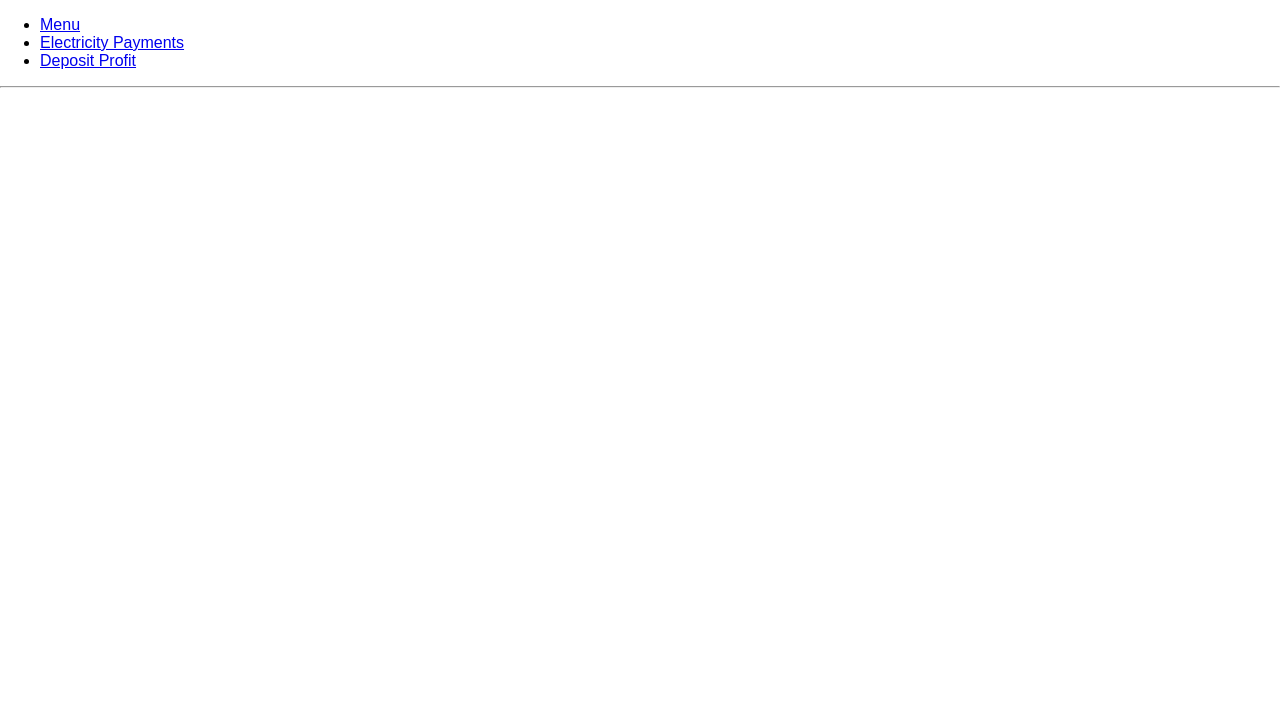
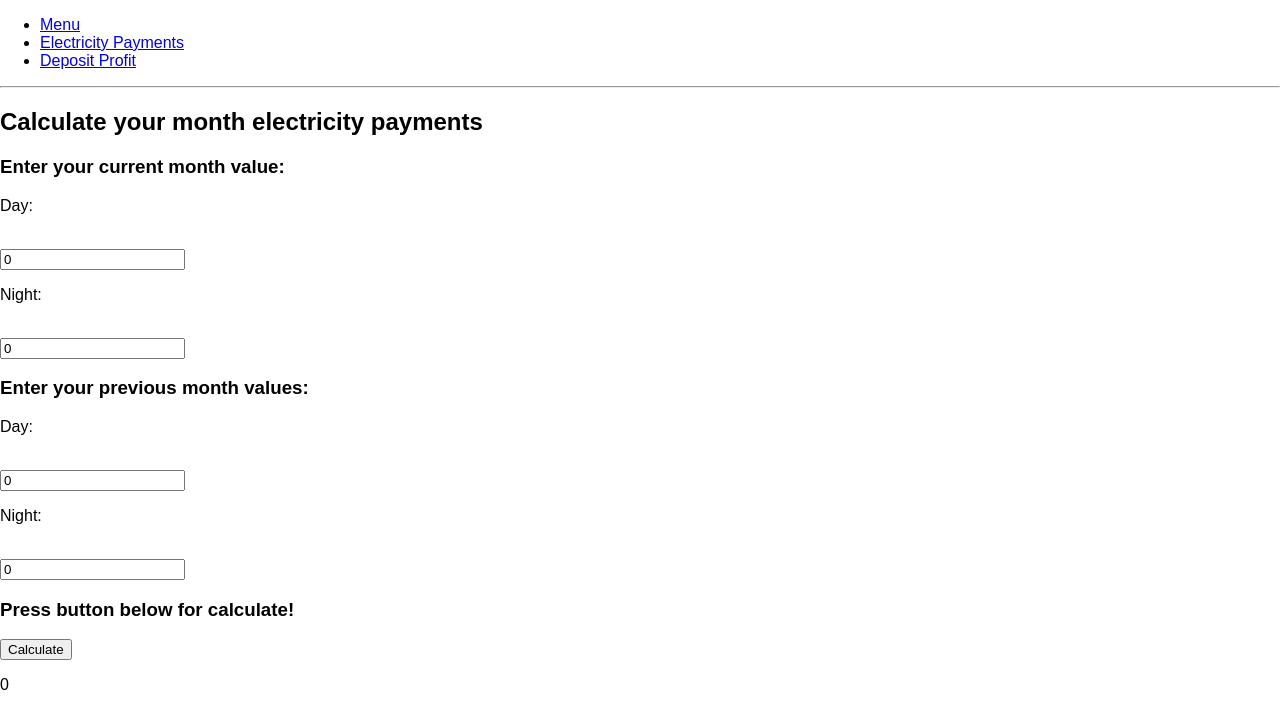
Before and after one commit to Stanok3694/electro-calc-ts, a React (Create React App) app: page /ElectroCalc in a window 1280 px wide. Shown: the top 728 px of the page. Built offline with nearby package versions, Linux system fonts and the light colour scheme.

Commit message:
add view layer for electroCalc logic + update routing

```diff
--- a/src/App.tsx
+++ b/src/App.tsx
@@ -7,19 +7,21 @@ import {
   Link as Link
 } from 'react-router-dom';
 
+import ElectroCalc from './components/ElectroCalc';
+
 const BasicAppLayer = () => (
   <Router>
     <div>
       <ul>
         <li><Link to="/">Menu</Link></li>
-        <li><Link to="/about">Electricity Payments</Link></li>
-        <li><Link to="/topics">Deposit Profit</Link></li>
+        <li><Link to="/ElectroCalc">Electricity Payments</Link></li>
+        <li><Link to="/DepositProfit">Deposit Profit</Link></li>
       </ul>
 
       <hr/>
 
       <Route exact path="/" component={Home}/>
-      <Route path="/about" component={About}/>
+      <Route path="/ElectroCalc" component={ElectroCalc}/>
       </div>
   </Router>
 );
@@ -27,12 +29,7 @@ const BasicAppLayer = () => (
 const Home = () => (
   <div>
     <h2>Home</h2>
-  </div>
-);
-
-const About = () => (
-  <div>
-    <h2>About</h2>
+    <p>Here you can see some pack of my calculators - made by React + TypeScript + Jest</p>
   </div>
 );
 
--- /dev/null
+++ b/src/components/ElectroCalc.tsx
@@ -0,0 +1,103 @@
+import * as React from 'react';
+import findMonthResult from '../logic/electro-calc-logic/findMonthResult';
+import Month from '../logic/electro-calc-entities/Month';
+
+class ElectroCalc extends React.Component<any, any> {
+    constructor() {
+        super();
+
+        this.state = {
+            currentMonthTopDay: 0,
+            previousMonthTopDay: 0,
+            currentMonthTopNight: 0,
+            previousMonthTopNight: 0,
+            result: 0,
+        };
+
+        this.handleChange = this.handleChange.bind(this);
+        this.handleSubmit = this.handleSubmit.bind(this);
+    }
+
+    handleChange (event: any): any {
+        const name: string = event.target.name;
+        this.setState({
+            [name]: event.target.value
+        });
+    }
+
+    handleSubmit (event: any): any {
+        const {
+            currentMonthTopDay,
+            currentMonthTopNight,
+            previousMonthTopDay,
+            previousMonthTopNight
+        } = this.state;
+
+        const currentMonth = new Month(currentMonthTopDay, currentMonthTopNight);
+        const previousMonth = new Month(previousMonthTopDay, previousMonthTopNight);
+        const result = findMonthResult(currentMonth, previousMonth);
+        this.setState({ result });
+        event.preventDefault();
+    }
+
+    render () {
+        return (
+            <div>
+                <h2>Calculate your month electricity payments</h2>
+                <form onSubmit={this.handleSubmit}>
+                <div>
+                    <h3>Enter your current month value: </h3>
+                    <p>Day: </p>
+                    <br/>
+                    <input
+                        type="text"
+                        name="currentMonthTopDay"
+                        value={this.state.currentMonthTopDay}
+                        onChange={this.handleChange}
+                    />
+                    <br/>
+                    <p>Night: </p>
+                    <br/>
+                    <input
+                        type="text"
+                        name="currentMonthTopNight"
+                        value={this.state.currentMonthTopNight}
+                        onChange={this.handleChange}
+                    />
+                    <br/>
+                    <h3>Enter your previous month values: </h3>
+                    <p>Day: </p>
+                    <br/>
+                    <input
+                        type="text"
+                        name="previousMonthTopDay"
+                        value={this.state.previousMonthTopDay}
+                        onChange={this.handleChange}
+                    />
+                    <br/>
+                    <p>Night: </p>
+                    <br/>
+                    <input
+                        type="text"
+                        name="previousMonthTopNight"
+                        value={this.state.previousMonthTopNight}
+                        onChange={this.handleChange}
+                    />
+                    <br/>
+                    <h3>Press button below for calculate!</h3>
+                    <input type="submit" value="Calculate"/>
+                    <p>{this.state.result}</p>
+                </div>
+                </form>
+            </div>
+        );
+    }
+
+}
+// const ElectroCalc = () => (
+//     <div>
+//       <h2>About</h2>
+//     </div>
+//   );
+
+export default ElectroCalc;
```
